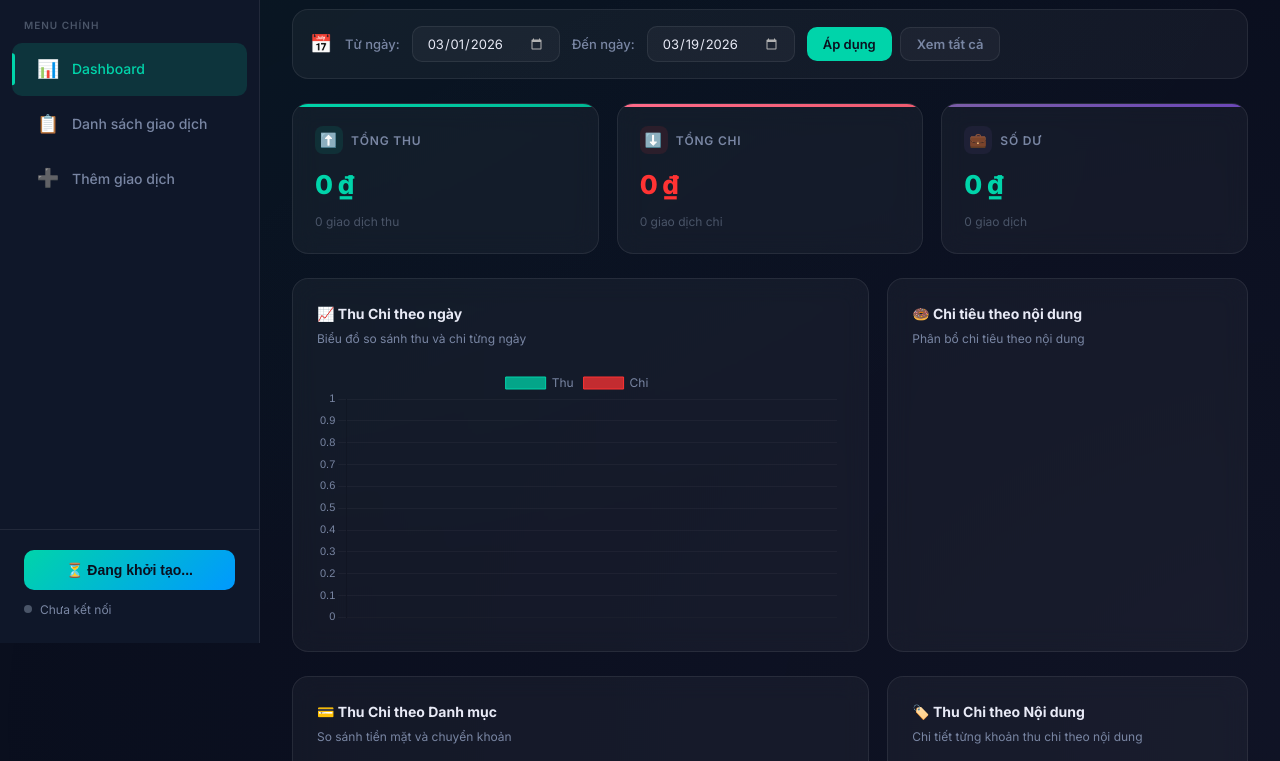
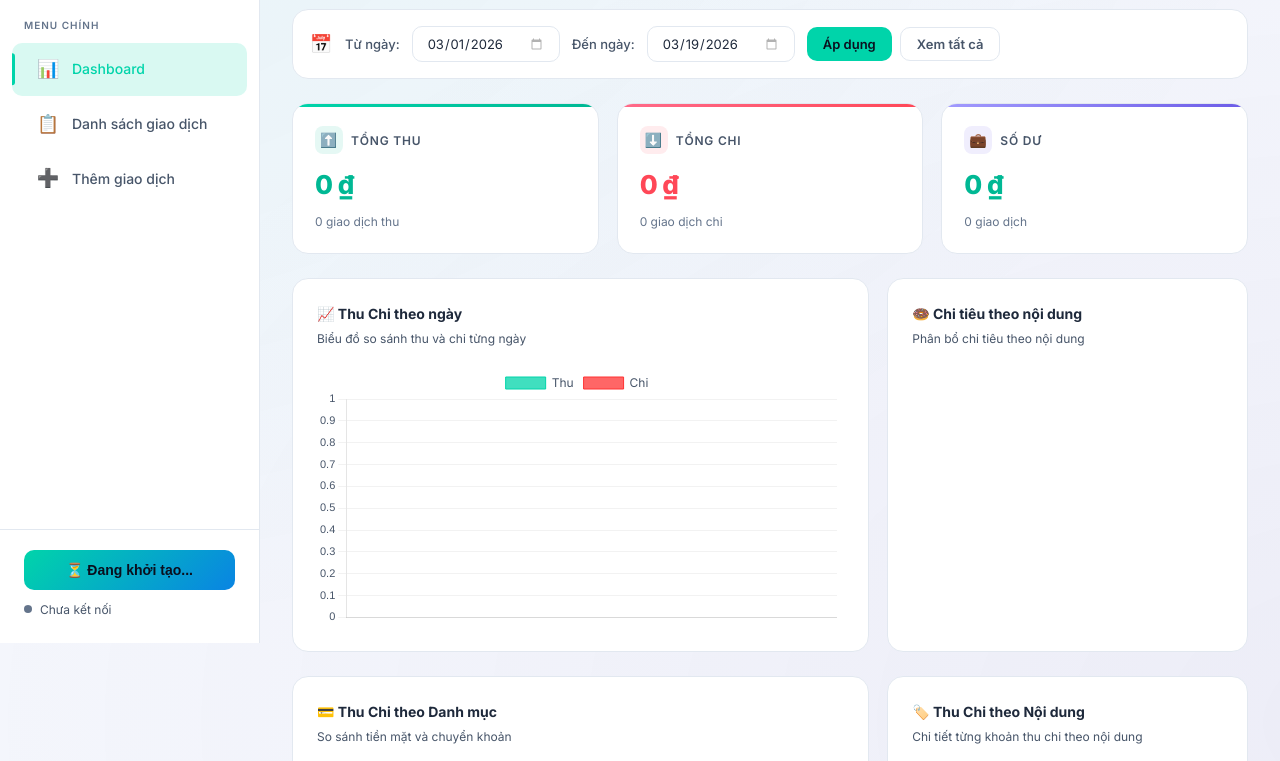
Before and after one commit to Trungdn2011/QUAN_LY_THU_CHI, a plain HTML site: page index.html in a window 1280 px wide. Shown: the part 157-918 px from the top of the page. Drawn offline with nearby package versions, Linux system fonts and the light colour scheme.

Commit message:
Add files via upload

```diff
--- a/app.js
+++ b/app.js
@@ -372,7 +372,7 @@ function renderBarChart(txns) {
       responsive: true,
       maintainAspectRatio: true,
       plugins: {
-        legend: { labels: { color: '#7986a3', font: { size: 12, family: 'Inter' } } },
+        legend: { labels: { color: '#475569', font: { size: 12, family: 'Inter' } } },
         tooltip: {
           callbacks: {
             label: ctx => ` ${ctx.dataset.label}: ${formatMoney(ctx.raw)}`
@@ -380,8 +380,8 @@ function renderBarChart(txns) {
         }
       },
       scales: {
-        x: { ticks: { color: '#7986a3', font: { size: 11 } }, grid: { color: 'rgba(255,255,255,0.04)' } },
-        y: { ticks: { color: '#7986a3', font: { size: 11 }, callback: v => formatMoneyShort(v) }, grid: { color: 'rgba(255,255,255,0.04)' } },
+        x: { ticks: { color: '#475569', font: { size: 11 } }, grid: { color: 'rgba(0,0,0,0.05)' } },
+        y: { ticks: { color: '#475569', font: { size: 11 }, callback: v => formatMoneyShort(v) }, grid: { color: 'rgba(0,0,0,0.05)' } },
       },
     },
   });
@@ -419,7 +419,7 @@ function renderPieChart(txns) {
       maintainAspectRatio: true,
       cutout: '65%',
       plugins: {
-        legend: { position: 'bottom', labels: { color: '#7986a3', font: { size: 11 }, padding: 12 } },
+        legend: { position: 'bottom', labels: { color: '#475569', font: { size: 11 }, padding: 12 } },
         tooltip: {
           callbacks: {
             label: ctx => ` ${ctx.label}: ${formatMoney(ctx.raw)}`
@@ -467,12 +467,12 @@ function renderCategoryChart(txns) {
       responsive: true,
       maintainAspectRatio: true,
       plugins: {
-        legend: { labels: { color: '#7986a3', font: { size: 12, family: 'Inter' } } },
+        legend: { labels: { color: '#475569', font: { size: 12, family: 'Inter' } } },
         tooltip: { callbacks: { label: ctx => ` ${ctx.dataset.label}: ${formatMoney(ctx.raw)}` } },
       },
       scales: {
-        x: { ticks: { color: '#e8eaf6', font: { size: 12 } }, grid: { color: 'rgba(255,255,255,0.04)' } },
-        y: { ticks: { color: '#7986a3', callback: v => formatMoneyShort(v) }, grid: { color: 'rgba(255,255,255,0.04)' } },
+        x: { ticks: { color: '#1e293b', font: { size: 12 } }, grid: { color: 'rgba(0,0,0,0.05)' } },
+        y: { ticks: { color: '#475569', callback: v => formatMoneyShort(v) }, grid: { color: 'rgba(0,0,0,0.05)' } },
       },
     },
   });
@@ -517,12 +517,12 @@ function renderContentChart(txns) {
       maintainAspectRatio: true,
       indexAxis: 'y',
       plugins: {
-        legend: { labels: { color: '#7986a3', font: { size: 12, family: 'Inter' } } },
+        legend: { labels: { color: '#475569', font: { size: 12, family: 'Inter' } } },
         tooltip: { callbacks: { label: ctx => ` ${ctx.dataset.label}: ${formatMoney(ctx.raw)}` } },
       },
       scales: {
-        x: { ticks: { color: '#7986a3', callback: v => formatMoneyShort(v) }, grid: { color: 'rgba(255,255,255,0.04)' } },
-        y: { ticks: { color: '#e8eaf6', font: { size: 11 } }, grid: { color: 'rgba(255,255,255,0.04)' } },
+        x: { ticks: { color: '#475569', callback: v => formatMoneyShort(v) }, grid: { color: 'rgba(0,0,0,0.05)' } },
+        y: { ticks: { color: '#1e293b', font: { size: 11 } }, grid: { color: 'rgba(0,0,0,0.05)' } },
       },
     },
   });
--- a/style.css
+++ b/style.css
@@ -6,36 +6,36 @@
 
 /* ---------- Design Tokens ---------- */
 :root {
-  --bg-primary: #0a0f1e;
-  --bg-secondary: #0f1729;
-  --bg-card: rgba(255, 255, 255, 0.04);
-  --bg-card-hover: rgba(255, 255, 255, 0.07);
-  --border: rgba(255, 255, 255, 0.08);
+  --bg-primary: #f4f6fc;
+  --bg-secondary: #ffffff;
+  --bg-card: #ffffff;
+  --bg-card-hover: #f9fafb;
+  --border: #e2e8f0;
   --border-active: rgba(0, 212, 170, 0.5);
 
-  --text-primary: #e8eaf6;
-  --text-secondary: #7986a3;
-  --text-muted: #4a5568;
+  --text-primary: #1e293b;
+  --text-secondary: #475569;
+  --text-muted: #64748b;
 
   --accent: #00d4aa;
   --accent-dim: rgba(0, 212, 170, 0.15);
-  --accent-glow: rgba(0, 212, 170, 0.3);
+  --accent-glow: rgba(0, 212, 170, 0.2);
 
-  --income: #00d4aa;
-  --income-bg: rgba(0, 212, 170, 0.1);
-  --expense: #ff3333;
-  --expense-bg: rgba(255, 51, 51, 0.1);
-  --balance: #7b5ea7;
-  --balance-bg: rgba(123, 94, 167, 0.1);
+  --income: #00b894;
+  --income-bg: rgba(0, 184, 148, 0.1);
+  --expense: #ff4757;
+  --expense-bg: rgba(255, 71, 87, 0.1);
+  --balance: #6c5ce7;
+  --balance-bg: rgba(108, 92, 231, 0.1);
 
-  --grad-card: linear-gradient(135deg, rgba(255,255,255,0.06) 0%, rgba(255,255,255,0.02) 100%);
-  --grad-accent: linear-gradient(135deg, #00d4aa 0%, #0099ff 100%);
+  --grad-card: linear-gradient(135deg, #ffffff 0%, #fefefe 100%);
+  --grad-accent: linear-gradient(135deg, #00d4aa 0%, #0984e3 100%);
   --grad-income: linear-gradient(135deg, #00d4aa 0%, #00b894 100%);
-  --grad-expense: linear-gradient(135deg, #ff6b8a 0%, #ee5a6f 100%);
-  --grad-balance: linear-gradient(135deg, #7b5ea7 0%, #6c47b8 100%);
+  --grad-expense: linear-gradient(135deg, #ff6b8a 0%, #ff4757 100%);
+  --grad-balance: linear-gradient(135deg, #a29bfe 0%, #6c5ce7 100%);
 
-  --shadow-card: 0 8px 32px rgba(0, 0, 0, 0.4);
-  --shadow-glow: 0 0 24px rgba(0, 212, 170, 0.2);
+  --shadow-card: 0 4px 20px rgba(0, 0, 0, 0.05);
+  --shadow-glow: 0 0 16px rgba(0, 212, 170, 0.2);
 
   --radius: 16px;
   --radius-sm: 10px;
@@ -95,7 +95,7 @@ body::before {
   top: 0;
   left: 0;
   height: 100vh;
-  z-index: 100;
+  z-index: 1000;
   transition: var(--transition);
 }
 
@@ -836,7 +836,7 @@ tbody td {
 }
 
 @media (max-width: 900px) {
-  .sidebar { transform: translateX(-100%); z-index: 102; }
+  .sidebar { transform: translateX(-100%); }
   .sidebar.open { transform: translateX(0); }
 
   .main-content {
@@ -861,7 +861,7 @@ tbody td {
   position: fixed;
   inset: 0;
   background: rgba(0,0,0,0.6);
-  z-index: 99;
+  z-index: 999;
 }
 
 .sidebar-backdrop.show { display: block; }
```
